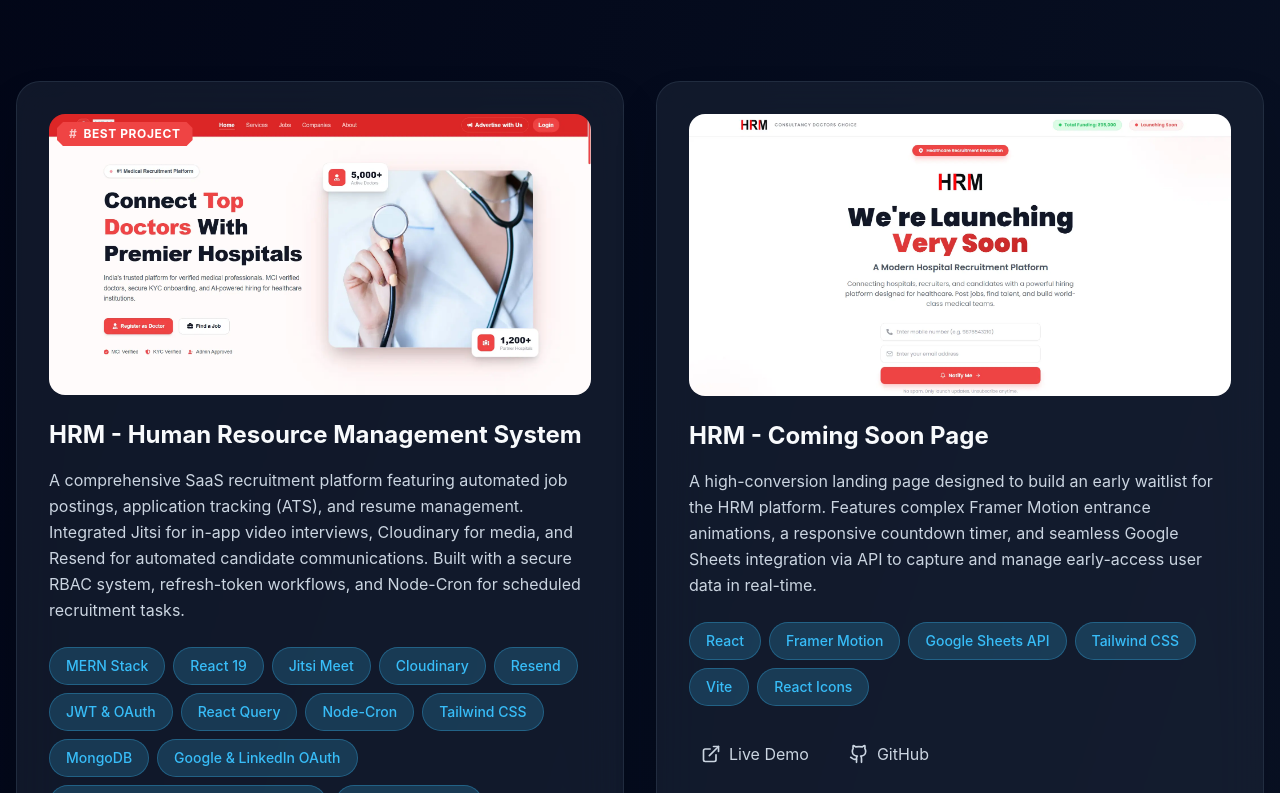
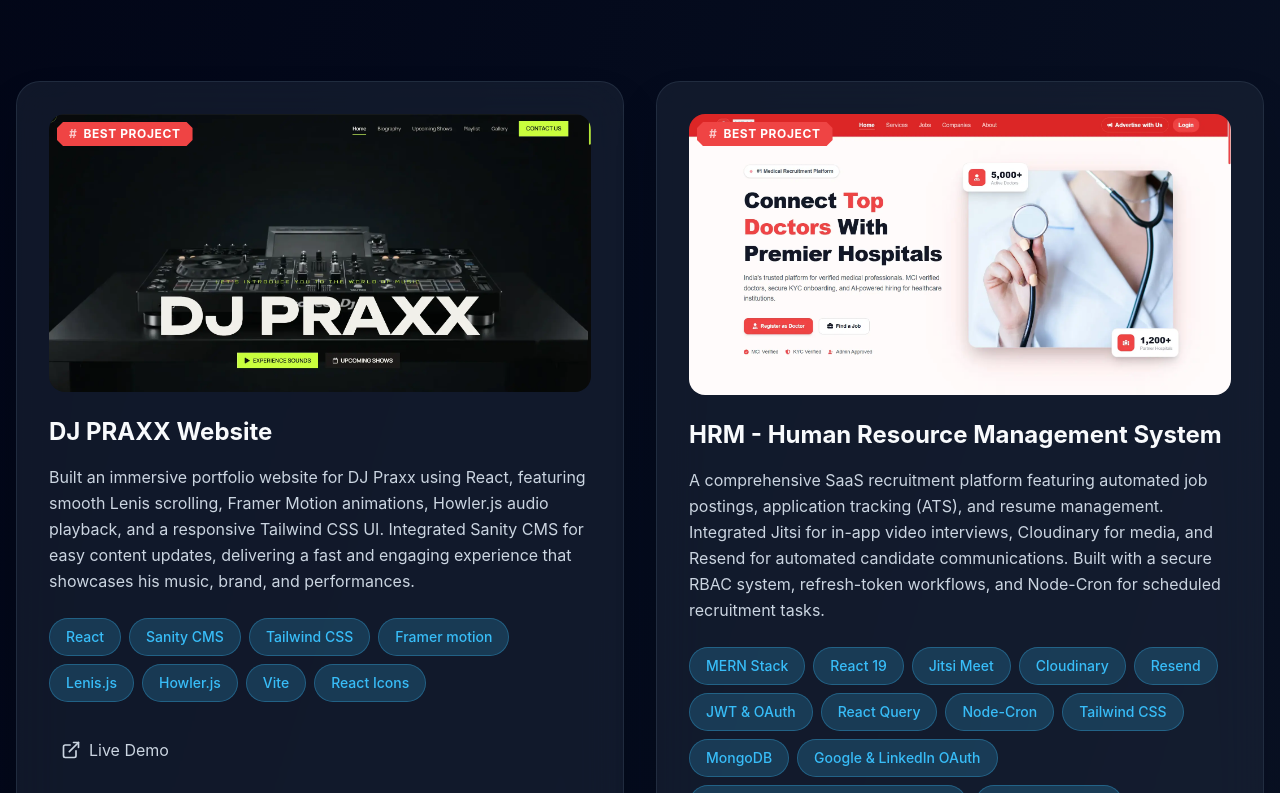
Before and after one commit to lagdhir-parth/Portfolio, a React (Vite) app in the folder client/: page /projects in a window 1280 px wide. Shown: the part 327-1120 px from the top of the page. Built offline with nearby package versions, Linux system fonts and the light colour scheme.

Commit message:
Portfolio Updated

```diff
--- a/client/src/pages/About.tsx
+++ b/client/src/pages/About.tsx
@@ -109,6 +109,19 @@ const About: React.FC = () => {
         <div className="grid md:grid-cols-2 gap-6">
           <div className="p-6 rounded-2xl bg-(--color-hover)/60 border border-(--chat-border)/50 shadow-lg">
             <h4 className="text-2xl font-bold text-(--primary-text)">
+              DJ PRAXX Website
+            </h4>
+            <p className="text-(--secondary-text) mt-3">
+              Built an immersive portfolio website for <b>DJ Praxx</b> using
+              React, featuring smooth Lenis scrolling, Framer Motion animations,
+              Howler.js audio playback, and a responsive Tailwind CSS UI.
+              Integrated Sanity CMS for easy content updates, delivering a fast
+              and engaging experience that showcases his music, brand, and
+              performances.
+            </p>
+          </div>
+          <div className="p-6 rounded-2xl bg-(--color-hover)/60 border border-(--chat-border)/50 shadow-lg">
+            <h4 className="text-2xl font-bold text-(--primary-text)">
               HRM — Human Resource Management
             </h4>
             <p className="text-(--secondary-text) mt-3">
--- a/client/src/pages/Home.tsx
+++ b/client/src/pages/Home.tsx
@@ -79,8 +79,8 @@ const Hero: React.FC = () => {
             <p className="text-xl md:text-2xl text-(--muted-text) max-w-md mx-auto md:mx-0 leading-relaxed">
               Freelance full-stack developer building production-ready MERN
               applications, APIs and responsive UIs. I help startups and small
-              businesses ship reliable web products — available for hire
-              remotely or on-site in Rajkot, Gujarat.
+              businesses ship reliable web products available for hire remotely
+              or on-site in Rajkot, Gujarat.
             </p>
           </div>
 
--- a/client/src/pages/Projects.tsx
+++ b/client/src/pages/Projects.tsx
@@ -4,6 +4,24 @@ import { LuGithub, LuExternalLink } from "react-icons/lu";
 import { useEffect } from "react";
 
 const projects = [
+  {
+    title: "DJ PRAXX Website",
+    description:
+      "Built an immersive portfolio website for DJ Praxx using React, featuring smooth Lenis scrolling, Framer Motion animations, Howler.js audio playback, and a responsive Tailwind CSS UI. Integrated Sanity CMS for easy content updates, delivering a fast and engaging experience that showcases his music, brand, and performances.",
+    tech: [
+      "React",
+      "Sanity CMS",
+      "Tailwind CSS",
+      "Framer motion",
+      "Lenis.js",
+      "Howler.js",
+      "Vite",
+      "React Icons",
+    ],
+    live: "https://djpraxx.com",
+    image: "/projectimgs/DJ_Praxx_Home.webp",
+    bestProject: true,
+  },
   {
     title: "HRM - Human Resource Management System",
     description:
```
Also changed, not shown: client/public/projectimgs/DJ_Praxx_Home.webp (added), 1 other file (tests, documents, lock files or other folders).
